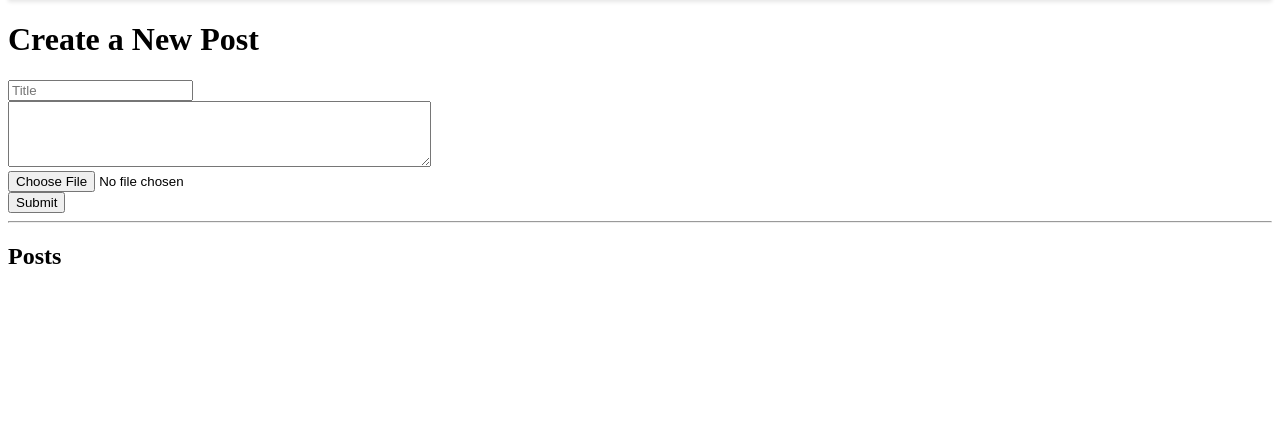
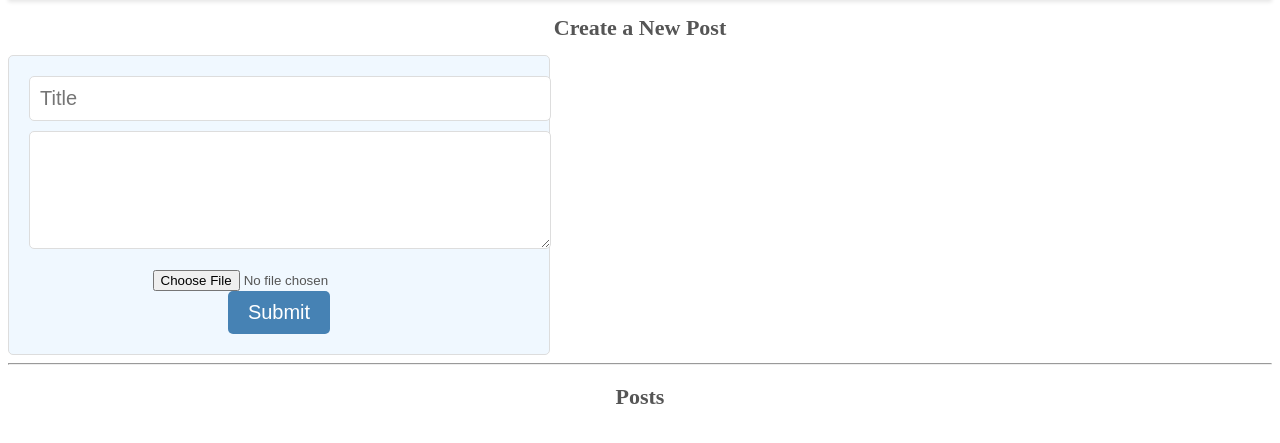
Before and after one commit to mikolajg7/Travelpl, a Django app: page / in a window 1280 px wide. Shown: the part 83-526 px from the top of the page. Run offline with Django 4.2, Linux system fonts and the light colour scheme; some libraries are stand-ins or nearby versions.

Commit message:
improving visability

```diff
--- a/myapp/templates/home.html
+++ b/myapp/templates/home.html
@@ -45,7 +45,45 @@
         .navbar-custom .navbar-toggler-icon {
             background-color: #6b8e23;
         }
+        .post, .post-form, .navbar-link {
+            font-size: 22px;
+            color: #555;
+            text-align: center;
+        }
 
+        .post, .post-form {
+            background-color: #f0f8ff;
+            border: 1px solid #ddd;
+            border-radius: 5px;
+            padding: 20px;
+            margin-bottom: 20px;
+            display: inline-block;
+        }
+
+        .post-form {
+            margin: 0 auto;
+            max-width: 500px;
+        }
+
+        .post-form input[type="text"],
+        .post-form textarea {
+            width: 100%;
+            margin-bottom: 10px;
+            padding: 10px;
+            border: 1px solid #ddd;
+            border-radius: 5px;
+            font-size: 20px;
+        }
+
+        .post-form button {
+            padding: 10px 20px;
+            font-size: 20px;
+            background-color: #4682b4;
+            color: #fff;
+            border: none;
+            border-radius: 5px;
+            cursor: pointer;
+        }
     </style>
 </head>
 <body>
@@ -74,21 +112,28 @@
             </ul>
         </div>
     </nav>
-    <h1>Create a New Post</h1>
-    <form method="post" action="{% url 'add_post' %}" enctype="multipart/form-data">
+
+    <div class="container">
+        <h1 class="navbar-link">Create a New Post</h1>
+        <form method="post" action="{% url 'add_post' %}" enctype="multipart/form-data" class="post-form">
             {% csrf_token %}
             <input type="text" name="title" placeholder="Title"><br>
             <textarea name="body" rows="4" cols="50"></textarea><br>
             <input type="file" name="image"><br>
             <button type="submit">Submit</button>
         </form>
+    </div>
+
+    <div class="container">
         <hr>
-    <h2>Posts</h2>
+        <h2 class="navbar-link">Posts</h2>
         <ul>
             {% for post in posts %}
-                <li>{{ post.body }}</li>
+                <li class="post">{{ post.body }}</li>
             {% endfor %}
         </ul>
+    </div>
+
     <script src="https://code.jquery.com/jquery-3.3.1.slim.min.js"></script>
     <script src="https://stackpath.bootstrapcdn.com/bootstrap/4.3.1/js/bootstrap.bundle.min.js"></script>
 </body>
```
Lines whose indentation alone changed are shown as unchanged.
